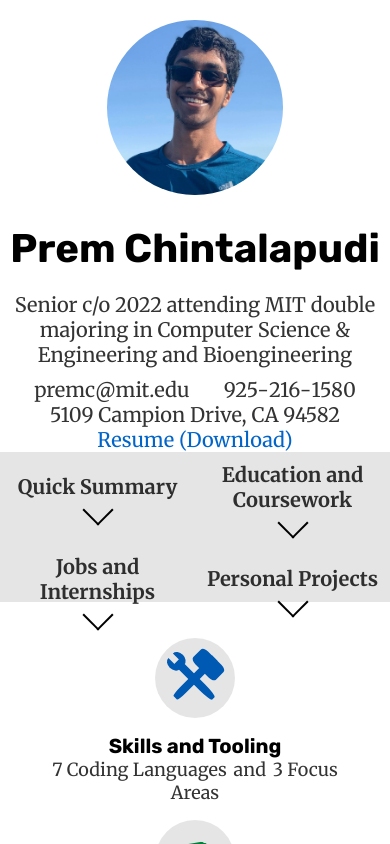
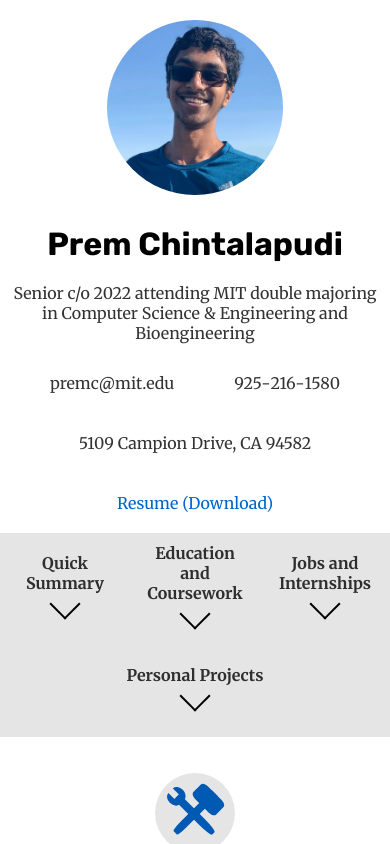
Before and after one commit to pchintalapudi/website-dev, a Vue app: page / in a window 390 px wide. Built offline with nearby package versions, Linux system fonts and the light colour scheme.

Commit message:
Fix small bugs

```diff
--- a/public/index.html
+++ b/public/index.html
@@ -1,9 +1,10 @@
 <!DOCTYPE html>
-<html lang="">
+<html lang="en-US">
   <head>
     <meta charset="utf-8">
     <meta http-equiv="X-UA-Compatible" content="IE=edge">
     <meta name="viewport" content="width=device-width,initial-scale=1.0">
+    <meta name="description" content="Prem Chintalapudi is a senior at MIT double-majoring in computer science and bioengineering.">
     <link rel="icon" href="<%= BASE_URL %>favicon.ico">
     <link rel="preconnect" href="https://fonts.googleapis.com">
     <link rel="preconnect" href="https://fonts.gstatic.com" crossorigin>
@@ -12,7 +13,7 @@
   </head>
   <body>
     <noscript>
-      <strong>We're sorry but <%= htmlWebpackPlugin.options.title %> doesn't work properly without JavaScript enabled. Please enable it to continue.</strong>
+      <strong>I'm sorry but my website doesn't work properly without JavaScript enabled. Please enable it to continue.</strong>
     </noscript>
     <div id="app"></div>
     <!-- built files will be auto injected -->
--- a/src/components/Education.vue
+++ b/src/components/Education.vue
@@ -15,7 +15,7 @@
         :id="cls.id"
         :class="[...cls.tags, 'class', idx < 5 ? '' : idx < 10 ? 'top10' : idx < 20 ? 'top20' : 'all']"
       >
-        <h6>{{ cls.name }}</h6>
+        <h5>{{ cls.name }}</h5>
         <i>{{ cls.id }}</i>
       </article>
     </section>
@@ -105,12 +105,7 @@ mark {
     display: none;
   }
 }
-@media (max-width: 700px) {
-  .class.top20 {
-    display: none;
-  }
-}
-@media (max-width: 600px) {
+@media (max-width: 800px) {
   .icon {
     width: 100px;
     height: 100px;
@@ -118,6 +113,11 @@ mark {
   .icon > * {
     transform: scale(2.5);
   }
+  .class.top20 {
+    display: none;
+  }
+}
+@media (max-width: 600px) {
   .class.top10 {
     display: none;
   }
--- a/src/components/Projects.vue
+++ b/src/components/Projects.vue
@@ -11,7 +11,7 @@
             :class="[...project.tags, 'project']"
             :id="project.id"
           >
-            <h5>{{ project.name }}</h5>
+            <h3>{{ project.name }}</h3>
             <span class="metadata">
               <i
                 >{{ dateFromString(project.start) }} to
@@ -130,7 +130,7 @@ export default defineComponent({
 .link {
   align-self: flex-start;
 }
-@media (max-width: 600px) {
+@media (max-width: 800px) {
   .icon {
     width: 100px;
     height: 100px;
@@ -138,6 +138,8 @@ export default defineComponent({
   .icon > * {
     transform: scale(2.5);
   }
+}
+@media (max-width: 600px) {
   .projects {
     grid-template-columns: 1fr;
   }
--- a/src/components/Summary.vue
+++ b/src/components/Summary.vue
@@ -1,10 +1,10 @@
 <template>
   <article id="summary">
     <section>
-      <a class="unlinkable">
+      <p class="unlinkable">
         <b class="icon"><tools :color="'blue'"></tools></b>
         <h2>Skills and Tooling</h2>
-      </a>
+      </p>
       <div class="data">
         <numbered-stat
           :name="'Coding Languages'"
--- a/src/components/Title.vue
+++ b/src/components/Title.vue
@@ -1,7 +1,7 @@
 <template>
   <article id="title">
     <section class="header">
-      <img src="../assets/profile.jpg" />
+      <img src="../assets/profile.jpg" alt="A profile picture of Prem Chintalapudi" />
       <h1 class="text">Prem Chintalapudi</h1>
       <p class="text">
         Senior c/o 2022 attending MIT double majoring in Computer Science &
@@ -9,6 +9,7 @@
       </p>
     </section>
     <section class="contact">
+      <div class="row">
         <address class="email">
           <p>premc</p>
           <i aria-hidden="true">@SLDKFSON@@~!!~!@#$%^&*()</i>
@@ -23,6 +24,8 @@
           <i aria-hidden="true">@SLDKFSON@@~!!~!@#$%^&*(875)456-213</i>
           <p>1580</p>
         </address>
+      </div>
+      <div class="row">
         <address class="home">
           <p>5109&nbsp;</p>
           <i aria-hidden="true">@SLDKFSON@@~!!~!@#$%^&*(234)567-9000</i>
@@ -41,6 +44,7 @@
             >Resume (Download)</a
           >
         </address>
+      </div>
     </section>
     <section class="links">
       <a href="#summary" class="text blue"><p>Quick Summary</p></a>
@@ -63,18 +67,17 @@ export default defineComponent({
 .links {
   flex-flow: row wrap;
   justify-content: center;
-  flex-basis: 125px;
   background-color: rgba(var(--fg-color), 0.1);
-  max-height: 150px;
   transition: background-color 300ms;
 }
-.links > * {
+.links > .text {
   justify-content: center;
   align-items: center;
   flex: 1;
   font-weight: bold;
   transition: background-color 150ms, color 150ms;
   color: rgb(var(--color));
+  padding-bottom: 30px;
 }
 .links > :hover {
   background-color: rgba(var(--fg-color), 0.1);
@@ -119,9 +122,13 @@ img {
   align-items: center;
   flex: 1;
 }
+.row {
+  display: contents;
+}
 address {
   display: inline-block;
   font-style: normal;
+  padding: 20px 10px;
 }
 address > * {
   display: inline;
@@ -142,4 +149,17 @@ address > i {
     min-height: 100vh;
   }
 }
+@media (max-width: 1000px) {
+  address {
+    font-size: 0.8em;
+  }
+}
+@media (max-width: 800px) {
+  address {
+    font-size: 1em;
+  }
+  #title {
+    font-size: 1em;
+  }
+}
 </style>
--- a/src/components/Work.vue
+++ b/src/components/Work.vue
@@ -11,9 +11,9 @@
             :class="[...internship.tags, 'work']"
             :id="internship.id"
           >
-            <h5>{{ internship.role }}</h5>
+            <h3>{{ internship.role }}</h3>
             <span class="metadata">
-              <h6>{{ internship.company }}</h6>
+              <h4>{{ internship.company }}</h4>
               <i
                 >{{ dateFromString(internship.start) }} to
                 {{ dateFromString(internship.end) }}</i
@@ -35,9 +35,9 @@
             :class="[...experience.tags, 'work']"
             :id="experience.id"
           >
-            <h5>{{ experience.role }}</h5>
+            <h3>{{ experience.role }}</h3>
             <span class="metadata">
-              <h6>{{ experience.company }}</h6>
+              <h4>{{ experience.company }}</h4>
               <i
                 >{{ dateFromString(experience.start) }} to
                 {{ dateFromString(experience.end) }}</i
@@ -159,7 +159,7 @@ export default defineComponent({
 .research .work, .research .header {
   grid-column: 2;
 }
-@media (max-width: 600px) {
+@media (max-width: 800px) {
   .icon {
     width: 100px;
     height: 100px;
@@ -167,6 +167,8 @@ export default defineComponent({
   .icon > * {
     transform: scale(2.5);
   }
+}
+@media (max-width: 600px) {
   .research .work, .research .header {
     grid-column: 1;
   }
--- a/src/components/subcomponents/NumberedStat.vue
+++ b/src/components/subcomponents/NumberedStat.vue
@@ -1,7 +1,7 @@
 <template>
   <article class="stat">
-    <h4 class="number">{{ number }}</h4>
-    <h3 class="name"><p class="inline-number" aria-hidden="true">{{ number }}</p>&nbsp;{{ name }}</h3>
+    <h3 class="number">{{ number }}</h3>
+    <h4 class="name"><p class="inline-number" aria-hidden="true">{{ number }}</p>&nbsp;{{ name }}</h4>
     <p class="subtext">{{ subtext }}</p>
   </article>
 </template>
```
Lines whose indentation alone changed are shown as unchanged.
